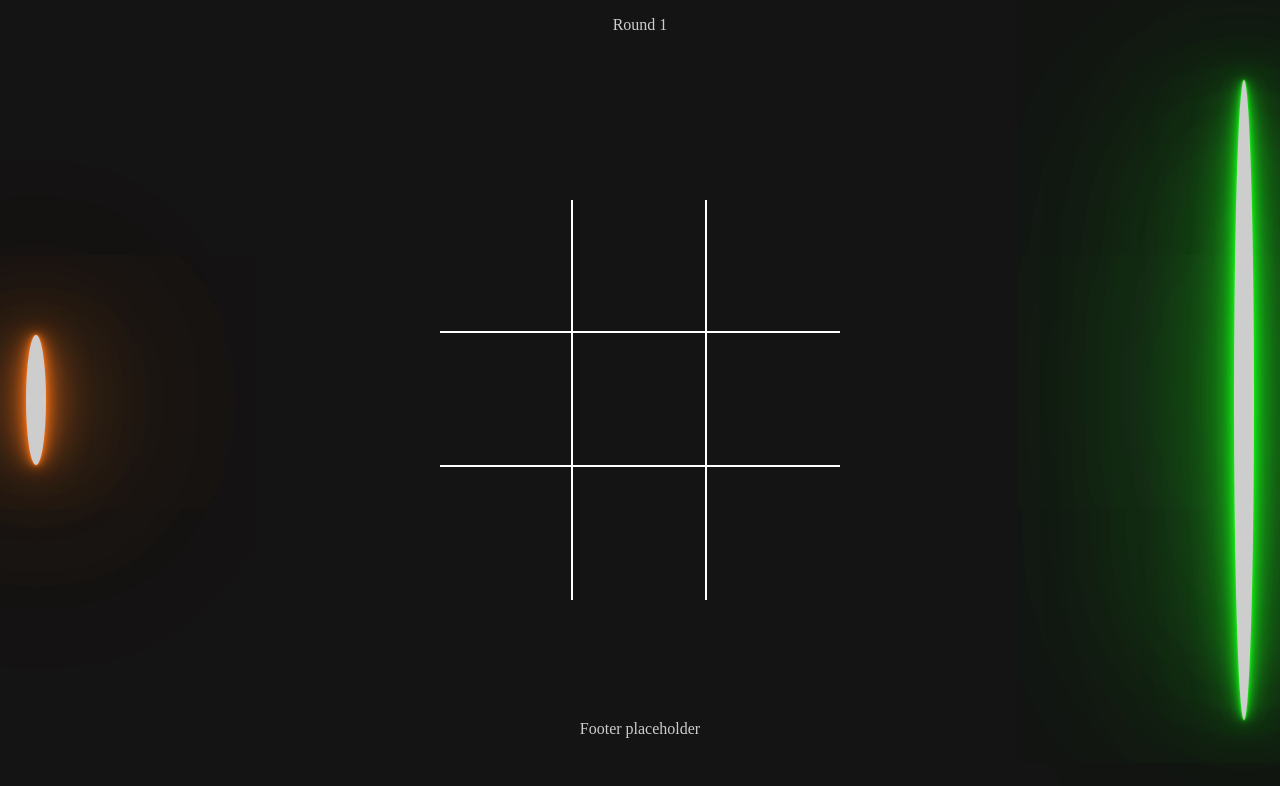
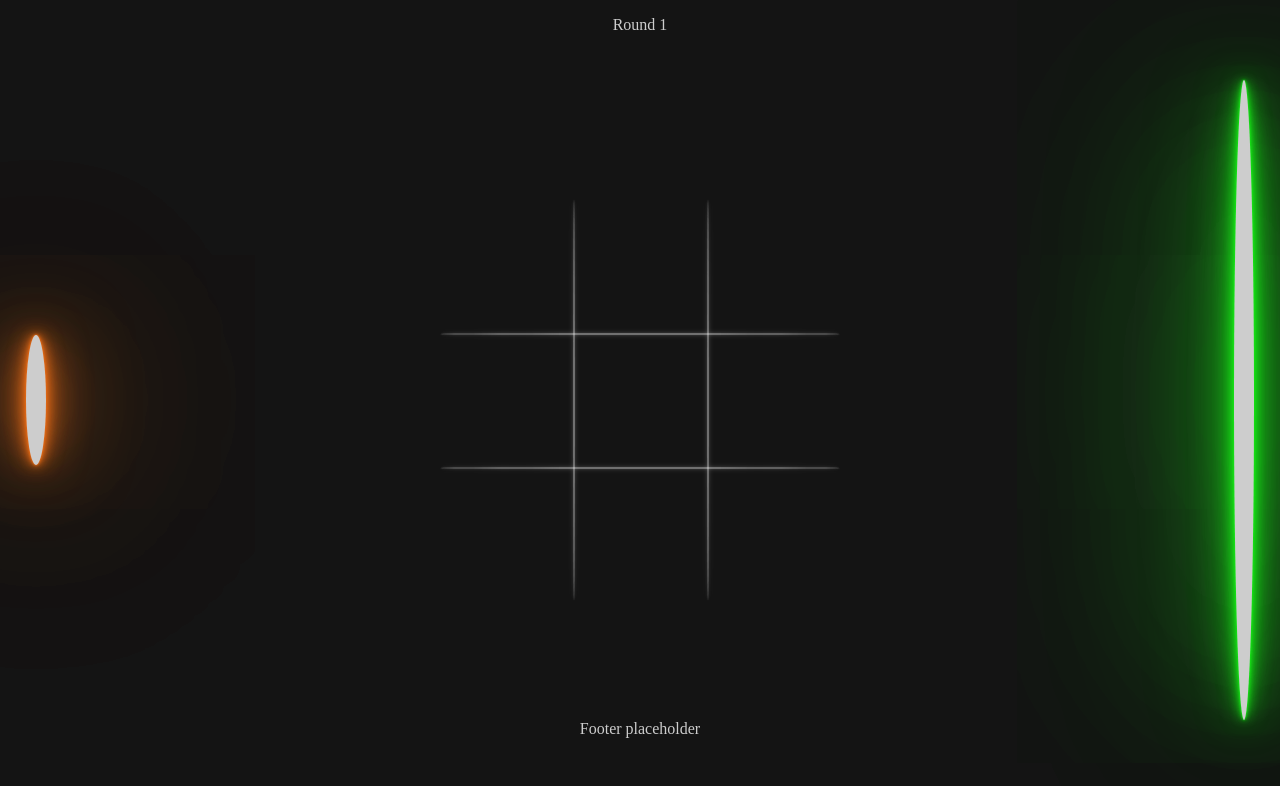
Before and after one commit to gvnlm/infinite-tic-tac-toe, a React (Vite) app in the folder frontend/: page / in a window 1280 px wide. Shown: the top 786 px of the page. Built offline with nearby package versions, Linux system fonts and the light colour scheme.

Commit message:
Improve styling of grid lines

```diff
--- a/frontend/components/Grid.jsx
+++ b/frontend/components/Grid.jsx
@@ -18,6 +18,11 @@ const Grid = ({ cellValues, moveQueue, onCellClickAt, xIsNext, resettingCellInde
 
   return (
     <div className="grid">
+      <div className="left line"></div>
+      <div className="right line"></div>
+      <div className="top line"></div>
+      <div className="bottom line"></div>
+
       {cellValues.map((cellValue, index) => (
         <Cell
           key={index}
--- a/frontend/styles/Grid.css
+++ b/frontend/styles/Grid.css
@@ -3,22 +3,51 @@
   flex-wrap: wrap;
   width: 400px;
   height: 400px;
+  position: relative;
 }
 
-/* Tic-Tac-Toe vertical lines */
 .grid > * {
   box-sizing: border-box;
-  border-right: 2px solid white;
-}
-.grid > *:nth-child(3n) {
-  border-right: none;
+  border: none;
 }
 
-/* Tic-Tac-Toe horizontal lines */
-.grid > * {
-  box-sizing: border-box;
-  border-bottom: 2px solid white;
+.grid .line {
+  --line-thickness: 2px;
+  --line-colour: rgb(100, 100, 100);
+  --line-shadow-colour: rgb(50, 50, 50);
+
+  position: absolute;
+  border-radius: 100%;
+  background-color: var(--line-colour);
+  box-shadow: 0 0 0.2vw var(--line-shadow-colour), 0 0 0.4vw var(--line-shadow-colour);
+  /* Blend overlapping shadows */
+  mix-blend-mode: screen;
 }
-.grid > *:nth-last-child(-n + 3) {
-  border-bottom: none;
+
+.grid .top.line,
+.grid .bottom.line {
+  width: 100%;
+  height: var(--line-thickness);
 }
+
+.grid .left.line,
+.grid .right.line {
+  width: var(--line-thickness);
+  height: 100%;
+}
+
+.grid .top.line {
+  top: 33.33%;
+}
+
+.grid .bottom.line {
+  top: 66.66%;
+}
+
+.grid .left.line {
+  left: 33.33%;
+}
+
+.grid .right.line {
+  left: 66.66%;
+}
```
